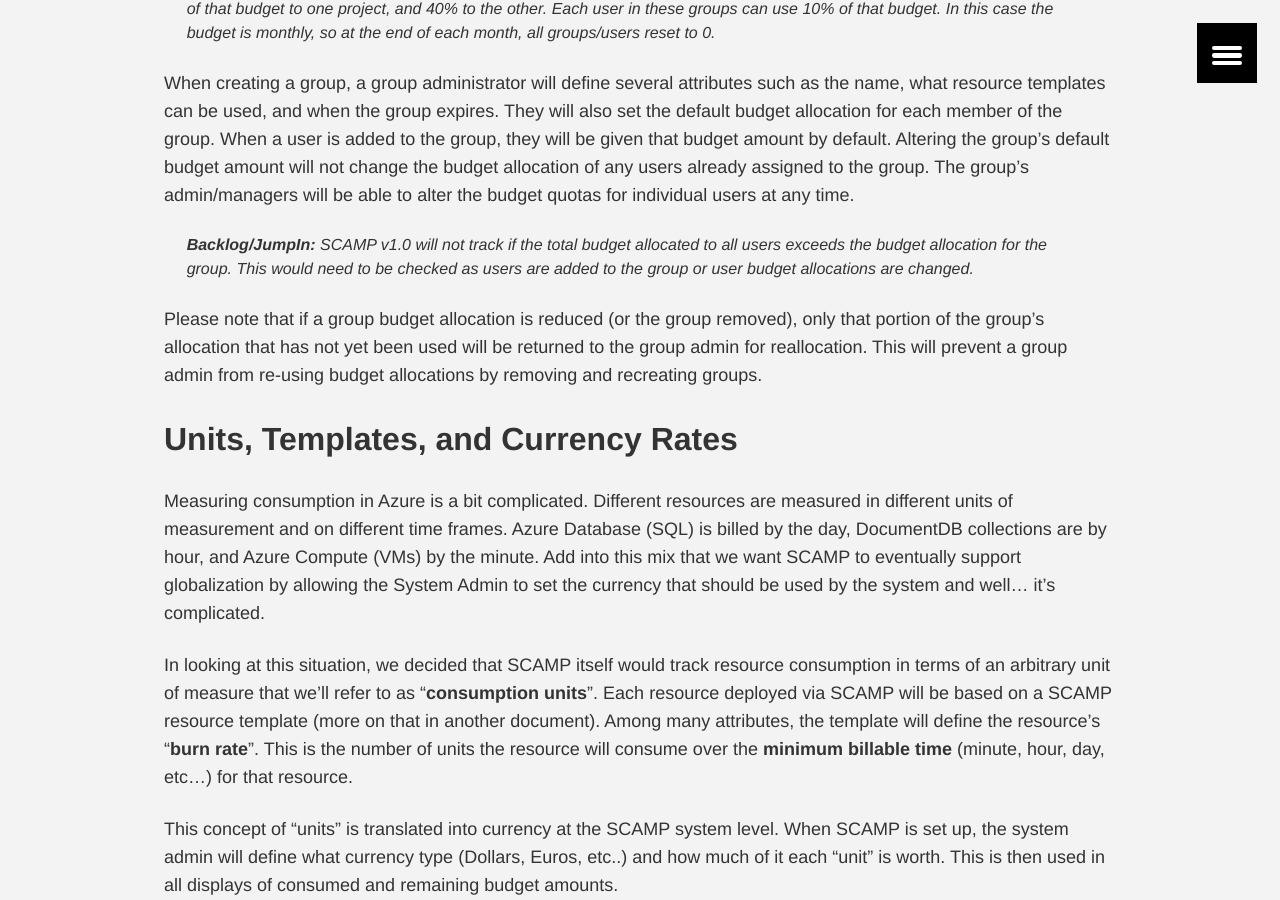
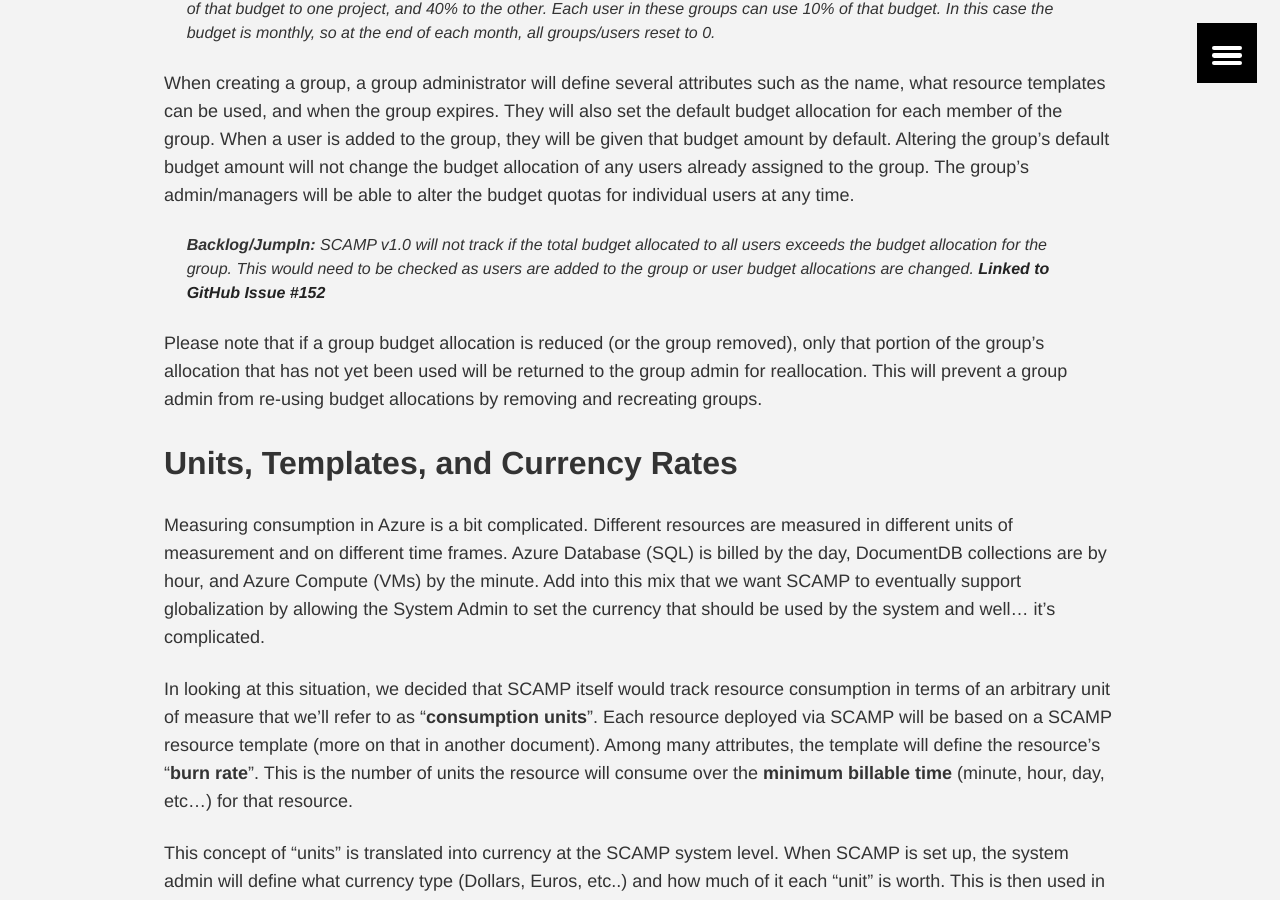
Before and after one commit to brentstineman/SimpleCloudManagerProject.github.io, a Jekyll site: the page built from docs/doc-usagemonitoring.md, in a window 1280 px wide and 900 px high, scrolled down 1517 px. Built offline with Jekyll 4.4.1, drawn with Linux system fonts in a browser that asks for light colours.

Commit message:
added link to backlog/jumpin issue to resource monitoring design doc

```diff
--- a/docs/doc-usagemonitoring.md
+++ b/docs/doc-usagemonitoring.md
@@ -43,7 +43,7 @@ These secondary attributes of the budget (budget period, start date, end date) w
 
 When creating a group, a group administrator will define several attributes such as the name, what resource templates can be used, and when the group expires. They will also set the default budget allocation for each member of the group. When a user is added to the group, they will be given that budget amount by default. Altering the group’s default budget amount will not change the budget allocation of any users already assigned to the group. The group’s admin/managers will be able to alter the budget quotas for individual users at any time.
 
-> **Backlog/JumpIn:** SCAMP v1.0 will not track if the total budget allocated to all users exceeds the budget allocation for the group. This would need to be checked as users are added to the group or user budget allocations are changed.
+> **Backlog/JumpIn:** SCAMP v1.0 will not track if the total budget allocated to all users exceeds the budget allocation for the group. This would need to be checked as users are added to the group or user budget allocations are changed. **[Linked to GitHub Issue #152](https://github.com/SimpleCloudManagerProject/SCAMP/issues/152)**
 
 Please note that if a group budget allocation is reduced (or the group removed), only that portion of the group’s allocation that has not yet been used will be returned to the group admin for reallocation. This will prevent a group admin from re-using budget allocations by removing and recreating groups.
 
```
